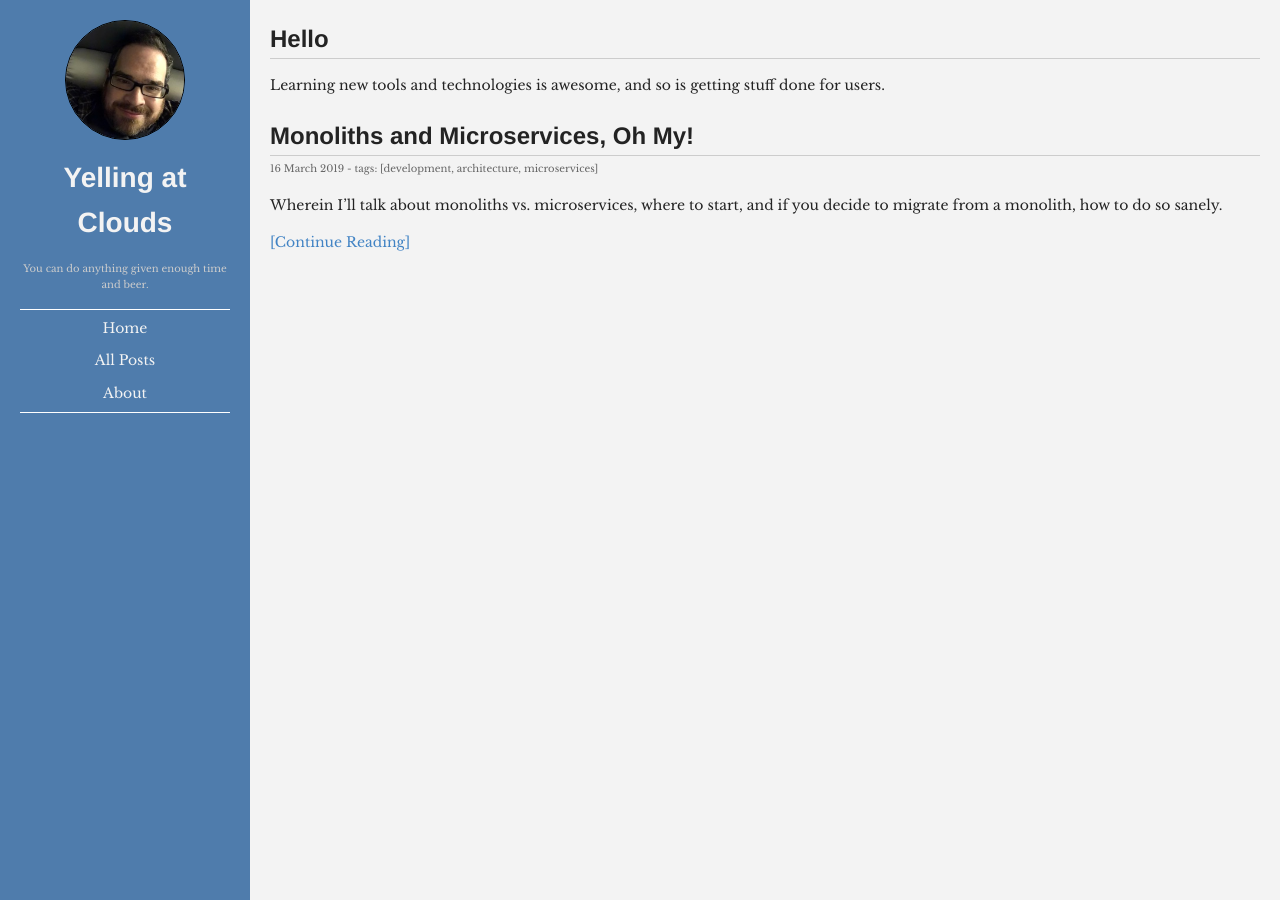
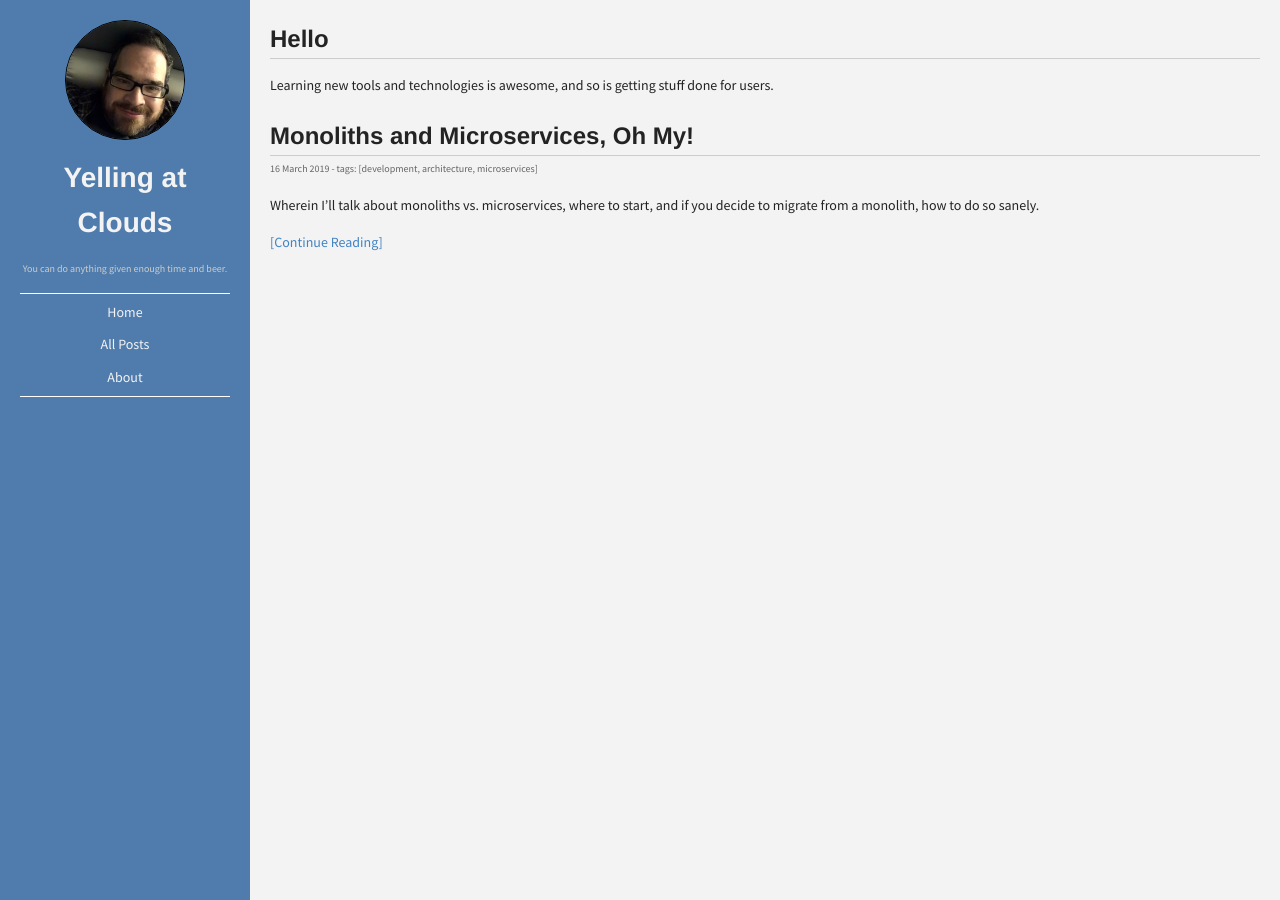
Before and after one commit to atarola/atarola.github.io, a Jekyll site: the page built from index.md, in a window 1280 px wide. Built offline with Jekyll 4.4.1, drawn with Linux system fonts in a browser that asks for light colours.

Commit message:
changed font to source sans

```diff
--- a/_layouts/default.html
+++ b/_layouts/default.html
@@ -4,7 +4,7 @@
 <head>
     <title>{{ page.title }}</title>
     <meta charset="utf-8">
-    <link href="https://fonts.googleapis.com/css?family=Libre+Baskerville" rel="stylesheet">
+    <link href="https://fonts.googleapis.com/css?family=Raleway|Source+Sans+Pro" rel="stylesheet">
     <link rel="stylesheet" href="{{ '/assets/css/main.css' | relative_url }}" />
 </head>
 
--- a/_sass/vendor/_github.scss
+++ b/_sass/vendor/_github.scss
@@ -22,7 +22,7 @@
 */
 
 body {
-    font-family: 'Libre Baskerville', serif;
+    font-family: 'Source Sans Pro', sans-serif;
     font-size: 14px;
     line-height: 1.6;
     color: $black;
```
